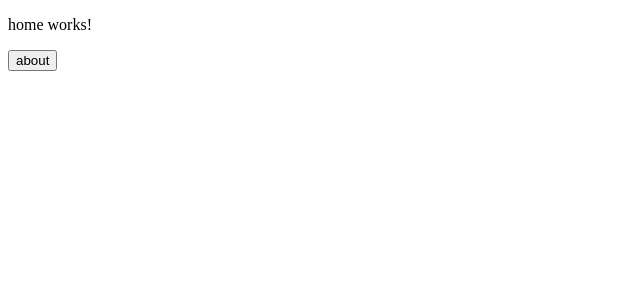
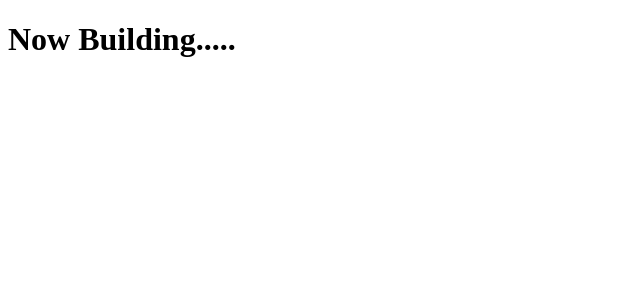
Before and after one commit to ng-gunma/ng-gunma-website, an Angular app: page / in a window 1280 px wide. Shown: the top 300 px of the page, without its empty margins (0-640 px from the left). Built offline with nearby package versions, Linux system fonts and the light colour scheme.

Commit message:
v12 update

```diff
--- a/package.json
+++ b/package.json
@@ -13,12 +13,12 @@
   "private": true,
   "dependencies": {
     "@angular/animations": "~12.0.3",
-    "@angular/cdk": "^10.0.2",
+    "@angular/cdk": "^12.0.3",
     "@angular/common": "~12.0.3",
     "@angular/compiler": "~12.0.3",
     "@angular/core": "~12.0.3",
     "@angular/forms": "~12.0.3",
-    "@angular/material": "^10.0.2",
+    "@angular/material": "^12.0.3",
     "@angular/platform-browser": "~12.0.3",
     "@angular/platform-browser-dynamic": "~12.0.3",
     "@angular/router": "~12.0.3",
--- a/src/app/app.component.html
+++ b/src/app/app.component.html
@@ -1 +1 @@
-<router-outlet></router-outlet>
+<h1>Now Building.....</h1>
--- a/src/app/app.module.ts
+++ b/src/app/app.module.ts
@@ -3,14 +3,10 @@ import { NgModule } from '@angular/core';
 
 import { AppRoutingModule } from './app-routing.module';
 import { AppComponent } from './app.component';
-import { HomeComponent } from './home/home.component';
-import { AboutComponent } from './about/about.component';
 
 @NgModule({
   declarations: [
     AppComponent,
-    HomeComponent,
-    AboutComponent
   ],
   imports: [
     BrowserModule,
```
Also changed, not shown: src/app/app-routing.module.ts (+2 -8 lines), 1 other file (tests, documents, lock files or other folders).
